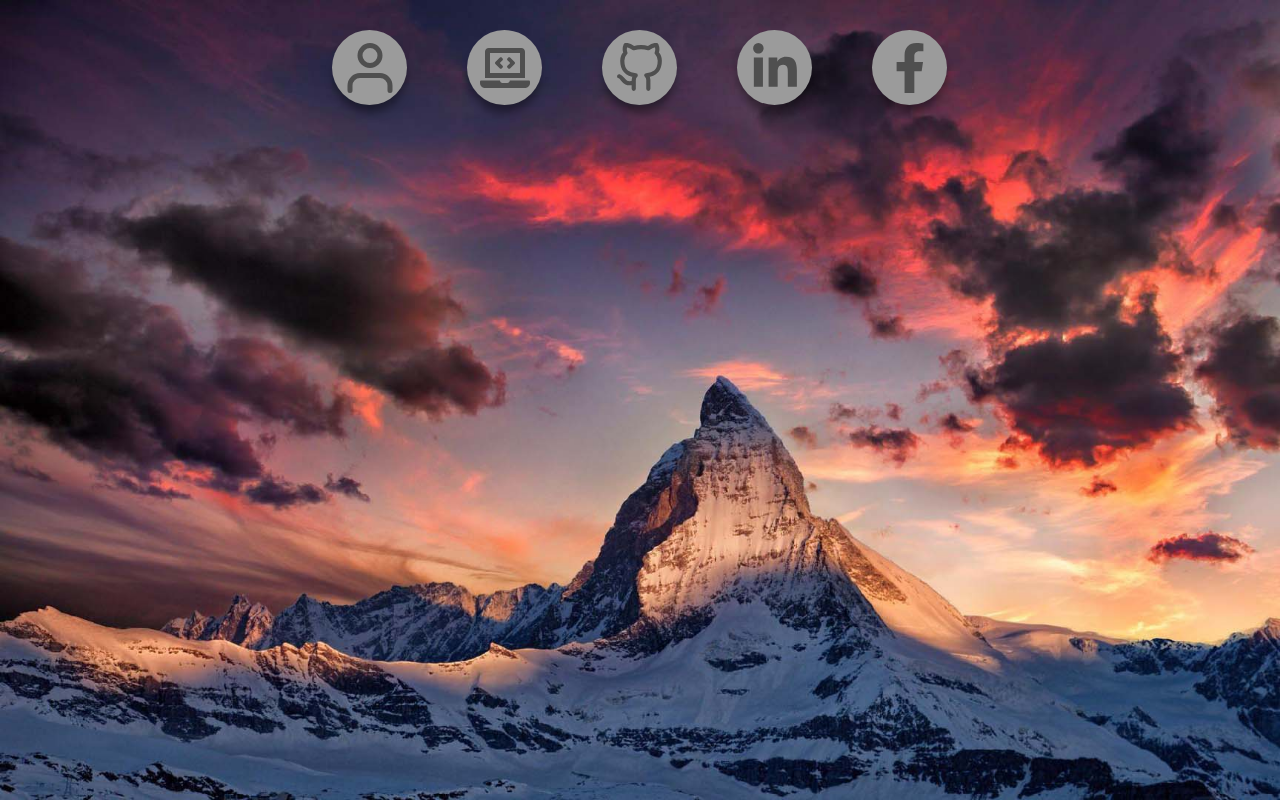
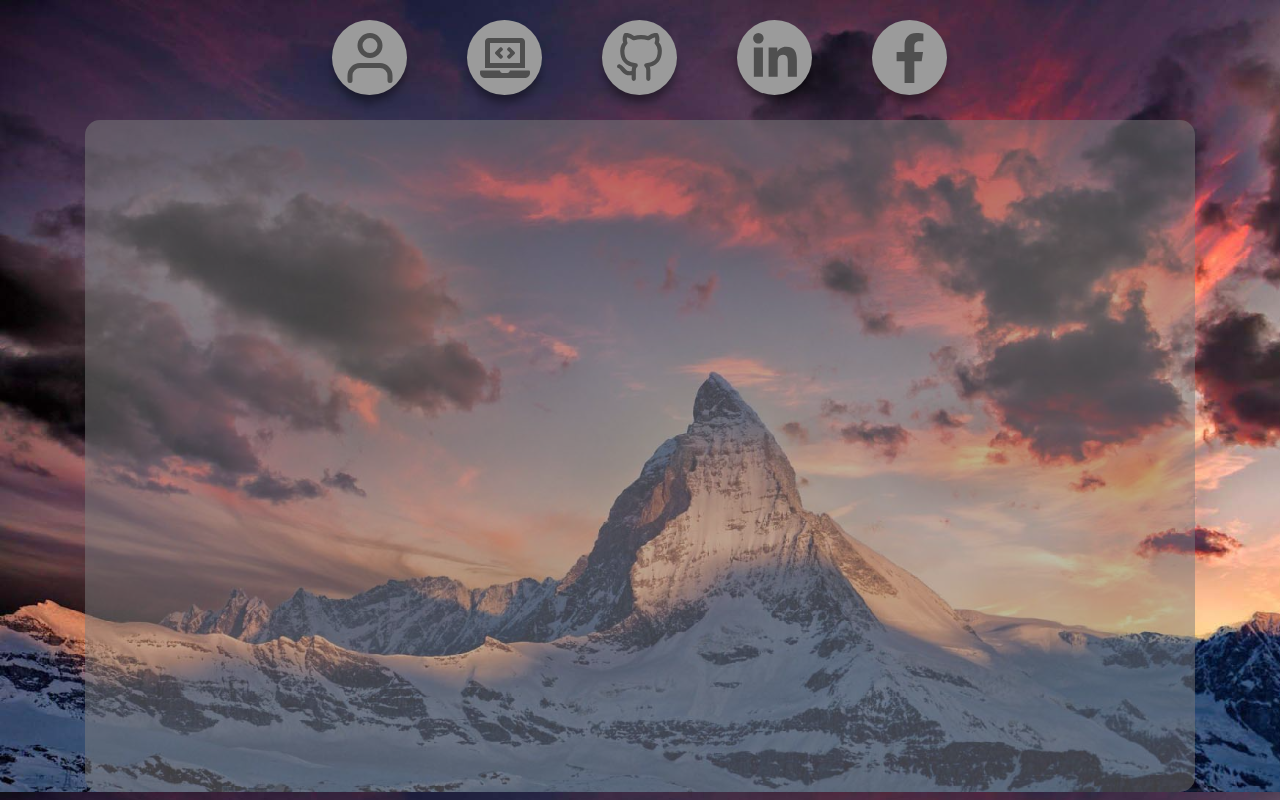
Before and after one commit to eamonduffy/Personal-Site, a React (Create React App) app: page / in a window 1280 px wide. Shown: the top 800 px of the page. Built offline with nearby package versions, Linux system fonts and the light colour scheme.

Commit message:
more to come

```diff
--- a/src/Components/FacebookNavBtn.jsx
+++ b/src/Components/FacebookNavBtn.jsx
@@ -10,12 +10,12 @@ const Button = styled.button`
   height: 75px;
   width: 75px;
   margin: auto;
-  margin-top: 30px;
+  margin-top: 20px;
   margin-bottom: 20px;
   text-align: center;
   background-color: rgba(155, 155, 155);
   transition: 0.5s;
-  box-shadow: 0 10px 10px -2px rgba(0,0,0,0.4);
+  box-shadow: 0 10px 10px -2px rgba(0, 0, 0, 0.4);
 
   :hover {
     background-color: rgba(105, 189, 210, 0.76);
@@ -23,8 +23,8 @@ const Button = styled.button`
 `;
 
 const IconStyle = styled.div`
-color: #4F4F4F;
-transition: 0.5s;
+  color: #4f4f4f;
+  transition: 0.5s;
 
   :hover {
     color: rgba(237, 237, 237, 0.76);
--- a/src/Components/GithubNavBtn.jsx
+++ b/src/Components/GithubNavBtn.jsx
@@ -10,12 +10,12 @@ const Button = styled.button`
   height: 75px;
   width: 75px;
   margin: auto;
-  margin-top: 30px;
+  margin-top: 20px;
   margin-bottom: 20px;
   text-align: center;
   background-color: rgba(155, 155, 155);
   transition: 0.5s;
-  box-shadow: 0 10px 10px -2px rgba(0,0,0,0.4);
+  box-shadow: 0 10px 10px -2px rgba(0, 0, 0, 0.4);
 
   :hover {
     background-color: rgba(105, 189, 210, 0.76);
@@ -23,7 +23,7 @@ const Button = styled.button`
 `;
 
 const IconStyle = styled.div`
-  color: #4F4F4F;
+  color: #4f4f4f;
   transition: 0.5s;
 
   :hover {
--- a/src/Components/LinkedinNavBtn.jsx
+++ b/src/Components/LinkedinNavBtn.jsx
@@ -10,12 +10,12 @@ const Button = styled.button`
   height: 75px;
   width: 75px;
   margin: auto;
-  margin-top: 30px;
+  margin-top: 20px;
   margin-bottom: 20px;
   text-align: center;
   background-color: rgba(155, 155, 155);
   transition: 0.3s;
-  box-shadow: 0 10px 10px -2px rgba(0,0,0,0.4);
+  box-shadow: 0 10px 10px -2px rgba(0, 0, 0, 0.4);
 
   :hover {
     background-color: rgba(105, 189, 210, 0.76);
@@ -23,8 +23,8 @@ const Button = styled.button`
 `;
 
 const IconStyle = styled.div`
-color: #4F4F4F;
-transition: 0.5s;
+  color: #4f4f4f;
+  transition: 0.5s;
 
   :hover {
     color: rgba(237, 237, 237, 0.76);
--- a/src/Components/Nav.jsx
+++ b/src/Components/Nav.jsx
@@ -41,8 +41,6 @@ export default function Nav() {
         <Col></Col>
         <Col></Col>
         <Col></Col>
-
-
       </Row>
     </View>
   );
--- a/src/Components/ProfileNavBtn.jsx
+++ b/src/Components/ProfileNavBtn.jsx
@@ -10,12 +10,12 @@ const Button = styled.button`
   height: 75px;
   width: 75px;
   margin: auto;
-  margin-top: 30px;
+  margin-top: 20px;
   margin-bottom: 20px;
   text-align: center;
   background-color: rgba(155, 155, 155);
   transition: 0.5s;
-  box-shadow: 0 10px 10px -2px rgba(0,0,0,0.4);
+  box-shadow: 0 10px 10px -2px rgba(0, 0, 0, 0.4);
 
   :hover {
     background-color: rgba(105, 189, 210, 0.76);
@@ -23,8 +23,8 @@ const Button = styled.button`
 `;
 
 const IconStyle = styled.div`
-color: #4F4F4F;
-transition: 0.5s;
+  color: #4f4f4f;
+  transition: 0.5s;
 
   :hover {
     color: rgba(237, 237, 237, 0.76);
--- a/src/Components/ProjectsNavBtn.jsx
+++ b/src/Components/ProjectsNavBtn.jsx
@@ -10,12 +10,12 @@ const Button = styled.button`
   height: 75px;
   width: 75px;
   margin: auto;
-  margin-top: 30px;
+  margin-top: 20px;
   margin-bottom: 20px;
   text-align: center;
   background-color: rgba(155, 155, 155);
   transition: 0.3s;
-  box-shadow: 0 10px 10px -2px rgba(0,0,0,0.4);
+  box-shadow: 0 10px 10px -2px rgba(0, 0, 0, 0.4);
 
   :hover {
     background-color: rgba(105, 189, 210, 0.76);
@@ -23,8 +23,8 @@ const Button = styled.button`
 `;
 
 const IconStyle = styled.div`
-color: #4F4F4F;
-transition: 0.5s;
+  color: #4f4f4f;
+  transition: 0.5s;
 
   :hover {
     color: rgba(237, 237, 237, 0.76);
--- a/src/Components/TheView.jsx
+++ b/src/Components/TheView.jsx
@@ -5,13 +5,14 @@ import styled from 'styled-components';
 // COMPONENTS
 
 const View = styled.div`
-  // background-color: rgba(124, 124, 124, 0.5);
-  height: 85vh;
+  background-color: rgba(124, 124, 124, 0.5);
+  height: 84vh;
   width: 100%;
+  margin-left: 100px;
+  margin-right: 100px;
+  border-radius: 15px;
 `;
 
 export default function TheView() {
-  return (
-    <View></View>
-  );
+  return <View></View>;
 }
```
